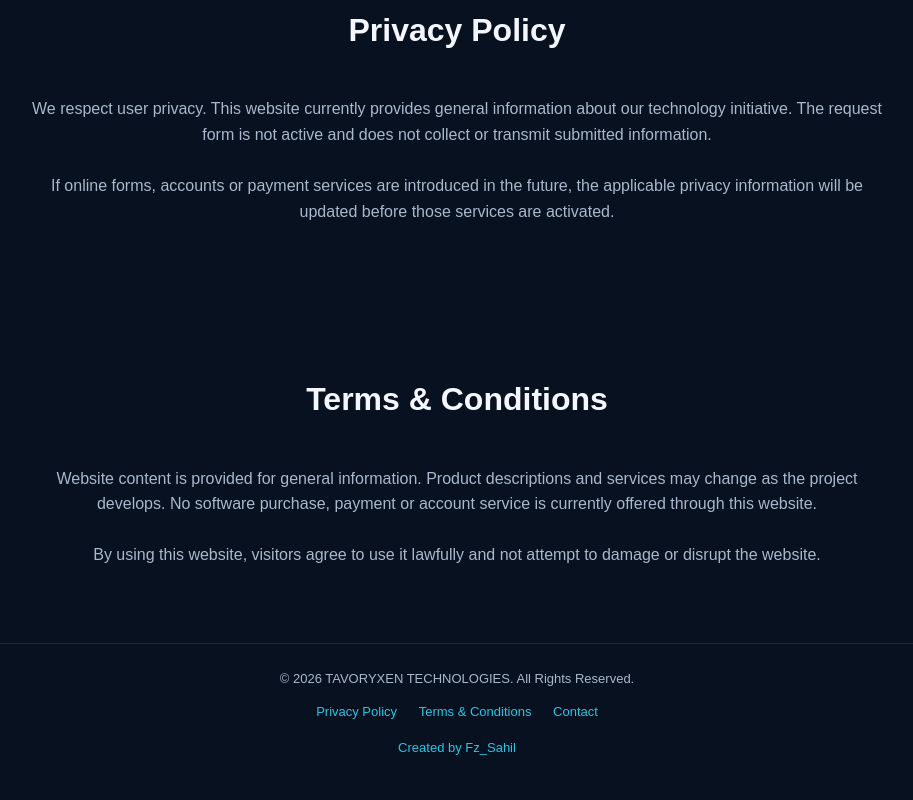
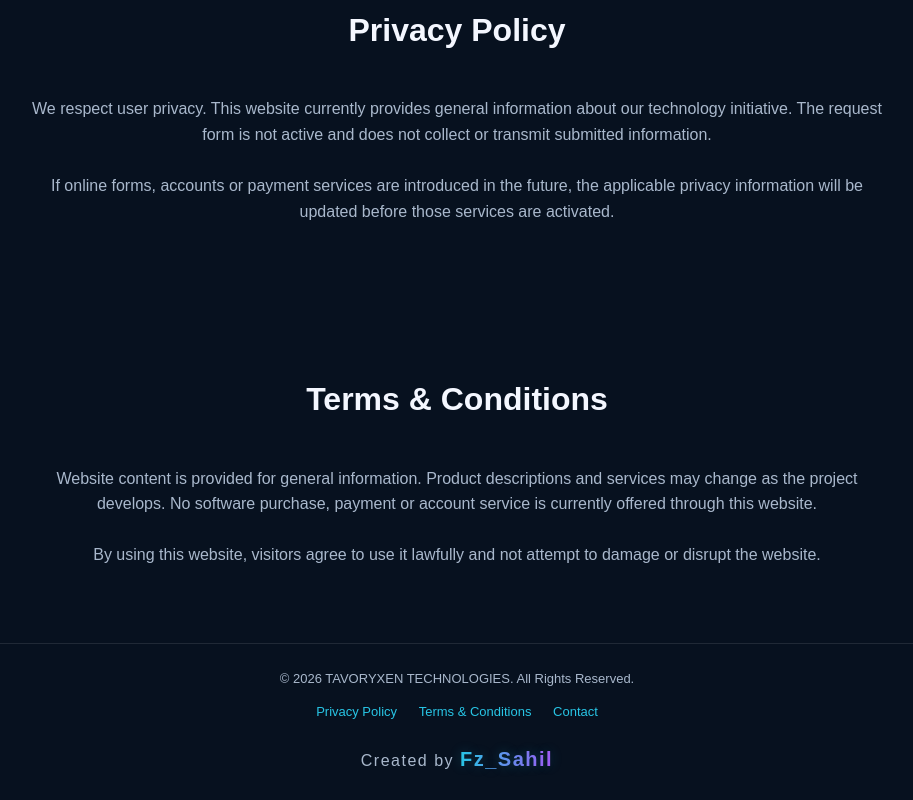
Before and after one commit to mdsahil897055-sketch/tavoryxen-technologies, a plain HTML site: page index.html in a window 1280 px wide. Shown: the part 4194-4994 px from the top of the page, without its empty margins (183-1096 px from the left). Drawn offline with Linux system fonts and the light colour scheme.

Commit message:
Style Fz_Sahil footer name

```diff
--- a/index.html
+++ b/index.html
@@ -691,8 +691,16 @@ Submit Your Software Request
     <a href="#contact">Contact</a>
   </div>
 
-  <p style="margin-top:15px; color:#28c5e5;">
-    Created by Fz_Sahil
+  <p style="margin-top:20px; font-size:16px; letter-spacing:1.5px;">
+  Created by
+  <span style="
+    font-weight:bold;
+    font-size:20px;
+    background:linear-gradient(90deg,#28c5e5,#a855f7);
+    -webkit-background-clip:text;
+    -webkit-text-fill-color:transparent;
+    text-shadow:0 0 12px rgba(40,197,229,0.25);
+  ">Fz_Sahil</span>
   </p>
 </footer>
 
```
